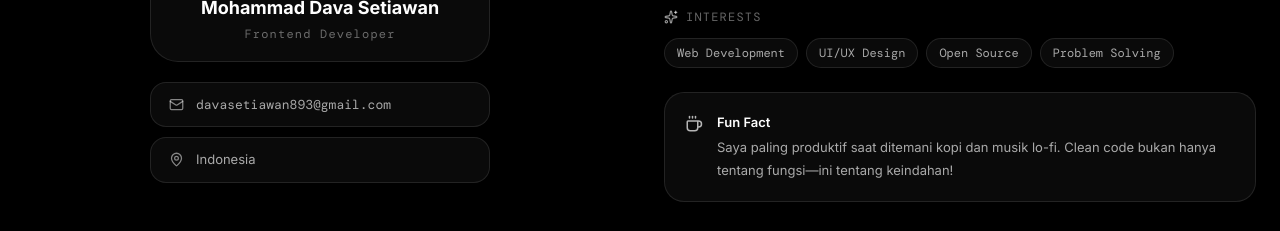
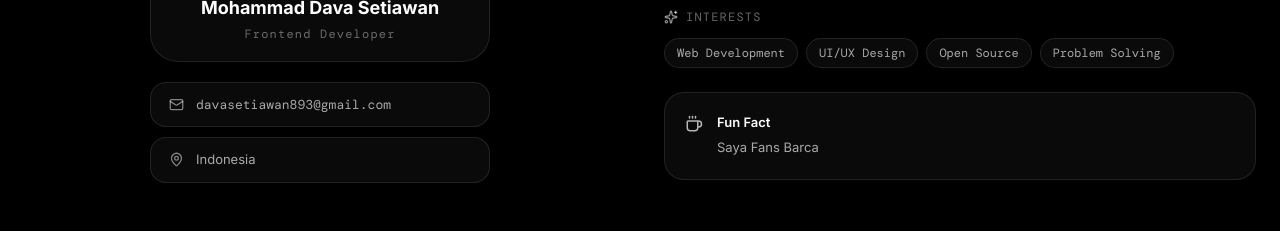
Before and after one commit to davasetiawan/Personal-Website-Portofolio, a React (Vite) app: page / in a window 1280 px wide. Shown: the part 1420-1651 px from the top of the page. Built offline with nearby package versions, Linux system fonts and the light colour scheme; no server answers; a web font is replaced by a local one.

Commit message:
update fun fact

```diff
--- a/src/components/About.jsx
+++ b/src/components/About.jsx
@@ -233,7 +233,7 @@ export const About = () => {
                   Fun Fact
                 </p>
                 <p style={{ fontSize: '13px', color: 'var(--text-secondary)', lineHeight: '1.7' }}>
-                  Saya paling produktif saat ditemani kopi dan musik lo-fi. Clean code bukan hanya tentang fungsi—ini tentang keindahan!
+                  Saya  Fans Barca
                 </p>
               </div>
             </div>
```
